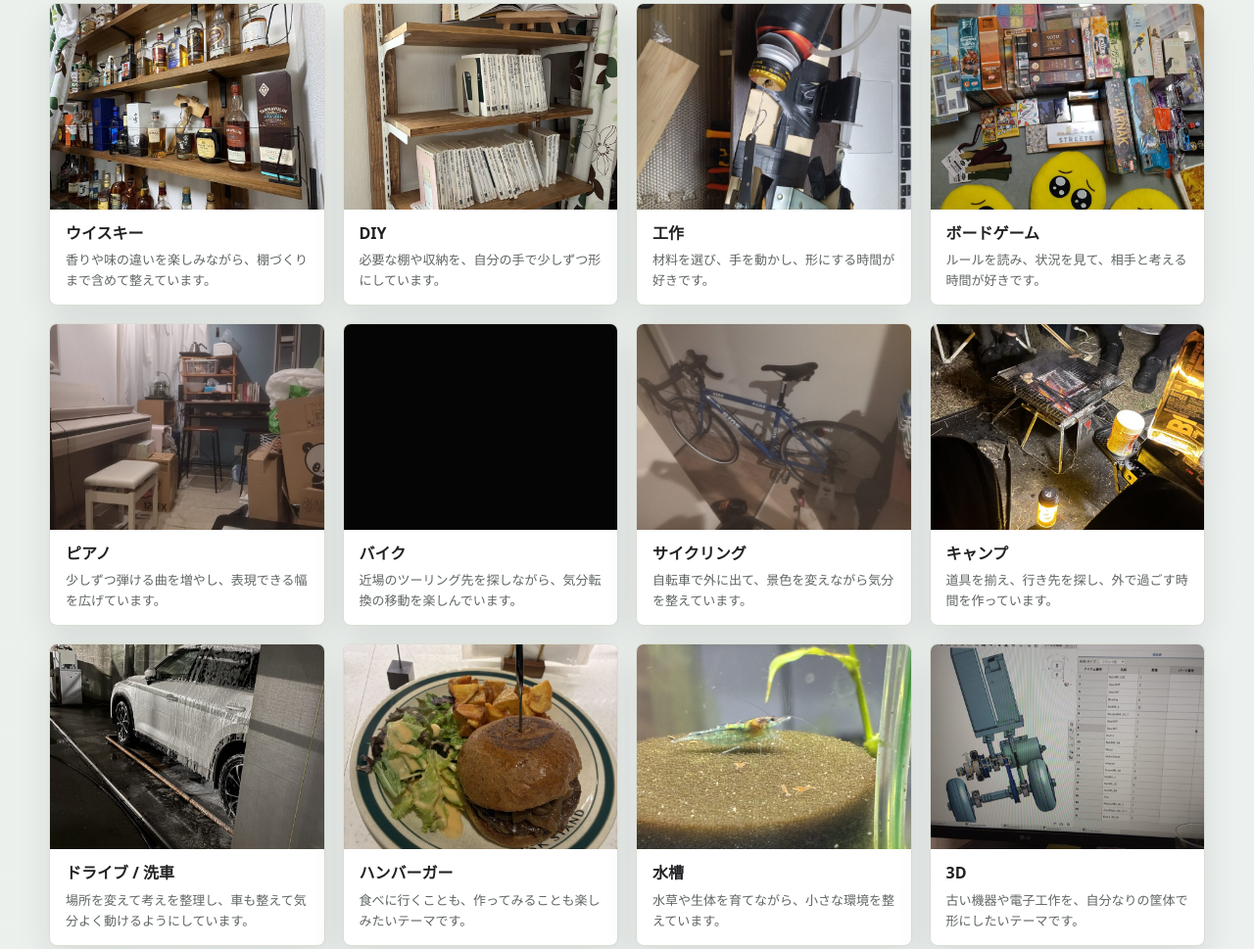
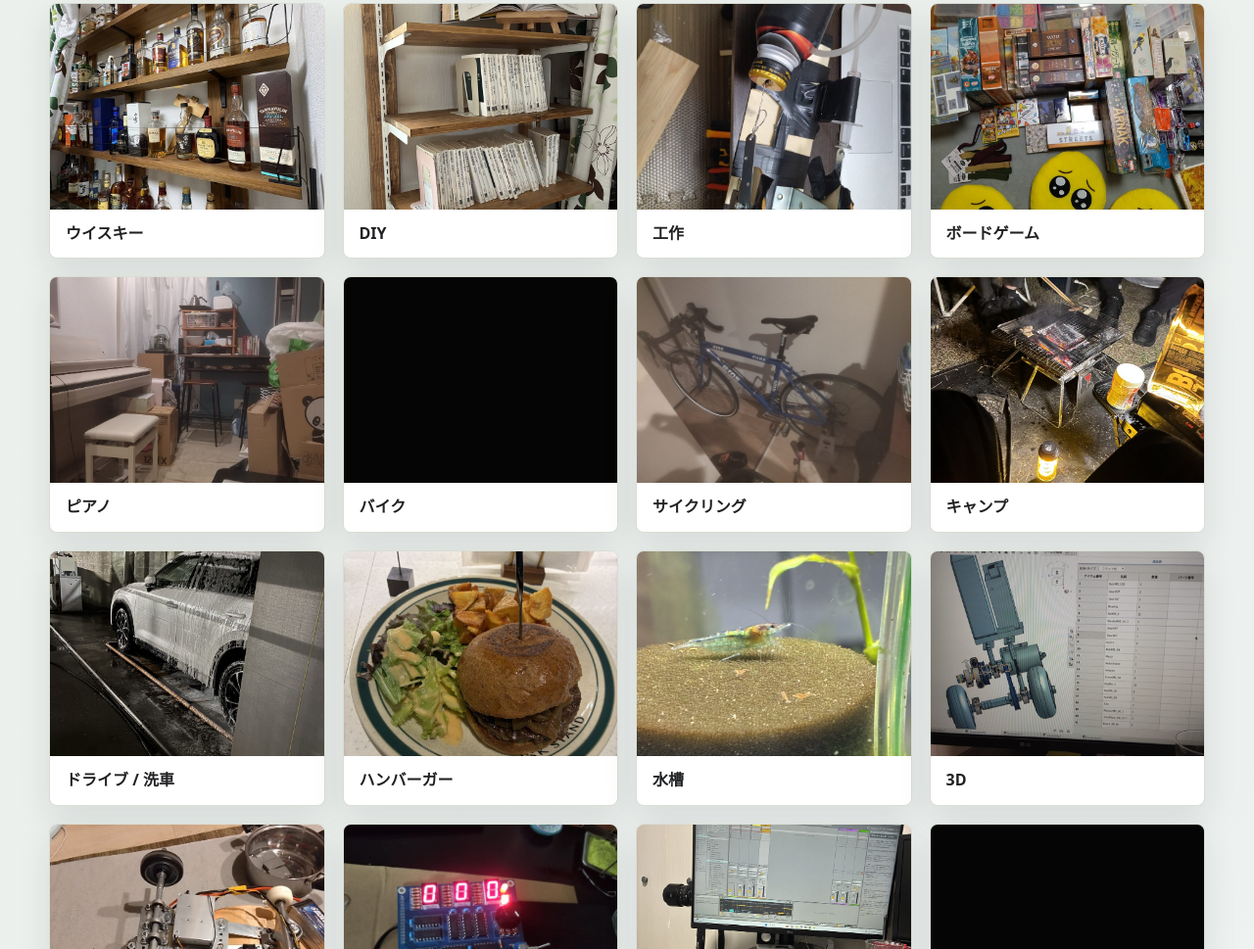
Before and after one commit to autoaim-jp/interest, a plain HTML site: page index.html in a window 1280 px wide. Shown: the part 679-1648 px from the top of the page at 98% size. Drawn offline with Linux system fonts and the light colour scheme.

Commit message:
Move hobby comment to per-photo caption in lightbox, drop card summary

```diff
--- a/app.js
+++ b/app.js
@@ -9,7 +9,7 @@
     article.setAttribute("aria-label", item.title + "の写真を見る");
 
     var img = document.createElement("img");
-    img.src = item.images[0];
+    img.src = item.images[0].src;
     img.alt = item.title;
     img.loading = "lazy";
     article.appendChild(img);
@@ -27,10 +27,6 @@
     var h3 = document.createElement("h3");
     h3.textContent = item.title;
     body.appendChild(h3);
-
-    var p = document.createElement("p");
-    p.textContent = item.comment;
-    body.appendChild(p);
 
     article.appendChild(body);
 
@@ -64,6 +60,7 @@
 
   // ライトボックス ---------------------------------------------------
   var lightbox = document.querySelector(".image-lightbox");
+  var lightboxTitle = lightbox.querySelector(".image-lightbox-title");
   var lightboxImage = lightbox.querySelector(".image-lightbox-image");
   var lightboxCaption = lightbox.querySelector(".image-lightbox-caption");
   var lightboxThumbs = lightbox.querySelector(".image-lightbox-thumbs");
@@ -74,8 +71,10 @@
 
   function showImage(index) {
     currentIndex = index;
-    lightboxImage.src = currentItem.images[index];
+    var image = currentItem.images[index];
+    lightboxImage.src = image.src;
     lightboxImage.alt = currentItem.title;
+    lightboxCaption.textContent = image.caption;
     Array.prototype.forEach.call(
       lightboxThumbs.querySelectorAll("img"),
       function (thumb, i) {
@@ -86,13 +85,13 @@
 
   function openLightbox(item) {
     currentItem = item;
-    lightboxCaption.textContent = item.title + " — " + item.comment;
+    lightboxTitle.textContent = item.title;
     lightboxThumbs.innerHTML = "";
 
     if (item.images.length > 1) {
-      item.images.forEach(function (src, i) {
+      item.images.forEach(function (image, i) {
         var thumb = document.createElement("img");
-        thumb.src = src;
+        thumb.src = image.src;
         thumb.alt = item.title + " " + (i + 1);
         thumb.addEventListener("click", function (e) {
           e.stopPropagation();
--- a/data.js
+++ b/data.js
@@ -1,284 +1,331 @@
 window.INTEREST_HOBBIES = [
   {
     title: "ウイスキー",
-    comment: "香りや味の違いを楽しみながら、棚づくりまで含めて整えています。",
-    images: ["/assets/hobby-whiskey.jpeg"],
+    images: [
+      { src: "/assets/hobby-whiskey.jpeg", caption: "香りや味の違いを楽しみながら、棚づくりまで含めて整えています。" }
+    ],
     group: "hobby"
   },
   {
     title: "DIY",
-    comment: "必要な棚や収納を、自分の手で少しずつ形にしています。",
-    images: ["/assets/hobby-diy.jpeg"],
+    images: [
+      { src: "/assets/hobby-diy.jpeg", caption: "必要な棚や収納を、自分の手で少しずつ形にしています。" }
+    ],
     group: "hobby"
   },
   {
     title: "工作",
-    comment: "材料を選び、手を動かし、形にする時間が好きです。",
-    images: ["/assets/hobby-craft.jpeg"],
+    images: [
+      { src: "/assets/hobby-craft.jpeg", caption: "材料を選び、手を動かし、形にする時間が好きです。" }
+    ],
     group: "hobby"
   },
   {
     title: "ボードゲーム",
-    comment: "ルールを読み、状況を見て、相手と考える時間が好きです。",
-    images: ["/assets/hobby-board-game.jpeg"],
+    images: [
+      { src: "/assets/hobby-board-game.jpeg", caption: "ルールを読み、状況を見て、相手と考える時間が好きです。" }
+    ],
     group: "hobby"
   },
   {
     title: "ピアノ",
-    comment: "少しずつ弾ける曲を増やし、表現できる幅を広げています。",
-    images: ["/assets/hobby-piano.jpeg"],
+    images: [
+      { src: "/assets/hobby-piano.jpeg", caption: "少しずつ弾ける曲を増やし、表現できる幅を広げています。" }
+    ],
     group: "hobby"
   },
   {
     title: "バイク",
-    comment: "近場のツーリング先を探しながら、気分転換の移動を楽しんでいます。",
-    images: ["/assets/hobby-placeholder.png"],
+    images: [
+      { src: "/assets/hobby-placeholder.png", caption: "近場のツーリング先を探しながら、気分転換の移動を楽しんでいます。" }
+    ],
     group: "hobby"
   },
   {
     title: "サイクリング",
-    comment: "自転車で外に出て、景色を変えながら気分を整えています。",
-    images: ["/assets/hobby-cycling.jpeg"],
+    images: [
+      { src: "/assets/hobby-cycling.jpeg", caption: "自転車で外に出て、景色を変えながら気分を整えています。" }
+    ],
     group: "hobby"
   },
   {
     title: "キャンプ",
-    comment: "道具を揃え、行き先を探し、外で過ごす時間を作っています。",
-    images: ["/assets/hobby-camping.jpeg"],
+    images: [
+      { src: "/assets/hobby-camping.jpeg", caption: "道具を揃え、行き先を探し、外で過ごす時間を作っています。" }
+    ],
     group: "hobby"
   },
   {
     title: "ドライブ / 洗車",
-    comment: "場所を変えて考えを整理し、車も整えて気分よく動けるようにしています。",
-    images: ["/assets/hobby-drive.jpeg"],
+    images: [
+      { src: "/assets/hobby-drive.jpeg", caption: "場所を変えて考えを整理し、車も整えて気分よく動けるようにしています。" }
+    ],
     group: "hobby"
   },
   {
     title: "ハンバーガー",
-    comment: "食べに行くことも、作ってみることも楽しみたいテーマです。",
-    images: ["/assets/hobby-burger.jpeg"],
+    images: [
+      { src: "/assets/hobby-burger.jpeg", caption: "食べに行くことも、作ってみることも楽しみたいテーマです。" }
+    ],
     group: "hobby"
   },
   {
     title: "水槽",
-    comment: "水草や生体を育てながら、小さな環境を整えています。",
-    images: ["/assets/hobby-aquarium.jpeg"],
+    images: [
+      { src: "/assets/hobby-aquarium.jpeg", caption: "水草や生体を育てながら、小さな環境を整えています。" }
+    ],
     group: "hobby"
   },
   {
     title: "3D",
-    comment: "古い機器や電子工作を、自分なりの筐体で形にしたいテーマです。",
-    images: ["/assets/hobby-3d.jpeg"],
+    images: [
+      { src: "/assets/hobby-3d.jpeg", caption: "古い機器や電子工作を、自分なりの筐体で形にしたいテーマです。" }
+    ],
     group: "hobby"
   },
   {
     title: "電動スケートボード",
-    comment: "モーターや部品を組み合わせ、動くものを作る試行錯誤です。",
-    images: ["/assets/hobby-electric-skateboard.jpeg"],
+    images: [
+      { src: "/assets/hobby-electric-skateboard.jpeg", caption: "モーターや部品を組み合わせ、動くものを作る試行錯誤です。" }
+    ],
     group: "hobby"
   },
   {
     title: "電子工作 / IoT",
-    comment: "小さなデバイスをつなぎ、暮らしの中で使える仕組みを考えています。",
-    images: ["/assets/hobby-electronics.jpeg"],
+    images: [
+      { src: "/assets/hobby-electronics.jpeg", caption: "小さなデバイスをつなぎ、暮らしの中で使える仕組みを考えています。" }
+    ],
     group: "hobby"
   },
   {
     title: "音楽制作",
-    comment: "動画や発信に使える音を、自分でも作れるように試しています。",
-    images: ["/assets/hobby-dtm.jpeg"],
+    images: [
+      { src: "/assets/hobby-dtm.jpeg", caption: "動画や発信に使える音を、自分でも作れるように試しています。" }
+    ],
     group: "hobby"
   },
   {
     title: "音楽鑑賞",
-    comment: "曲を聴きながら、気分を整えたり表現の引き出しを増やしたりしています。",
-    images: ["/assets/hobby-placeholder.png"],
+    images: [
+      { src: "/assets/hobby-placeholder.png", caption: "曲を聴きながら、気分を整えたり表現の引き出しを増やしたりしています。" }
+    ],
     group: "hobby"
   },
   {
     title: "読書",
-    comment: "考える材料を増やし、メモや発信につなげる時間です。",
-    images: ["/assets/hobby-placeholder.png"],
+    images: [
+      { src: "/assets/hobby-placeholder.png", caption: "考える材料を増やし、メモや発信につなげる時間です。" }
+    ],
     group: "hobby"
   },
   {
     title: "旅行",
-    comment: "行き先を調べ、準備し、移動そのものも楽しみたいテーマです。",
-    images: ["/assets/hobby-travel.jpeg"],
+    images: [
+      { src: "/assets/hobby-travel.jpeg", caption: "行き先を調べ、準備し、移動そのものも楽しみたいテーマです。" }
+    ],
     group: "hobby"
   },
   {
     title: "トランプ収集",
-    comment: "集める楽しさや、ものの魅力を言葉にする練習にもなっています。",
-    images: ["/assets/hobby-placeholder.png"],
+    images: [
+      { src: "/assets/hobby-placeholder.png", caption: "集める楽しさや、ものの魅力を言葉にする練習にもなっています。" }
+    ],
     group: "hobby"
   },
   {
     title: "レーザー彫刻",
-    comment: "ウイスキーやコースターなど、ものづくりと趣味をつなぐ実験です。",
-    images: ["/assets/hobby-placeholder.png"],
+    images: [
+      { src: "/assets/hobby-placeholder.png", caption: "ウイスキーやコースターなど、ものづくりと趣味をつなぐ実験です。" }
+    ],
     group: "hobby"
   },
   {
     title: "パラコード",
-    comment: "編み方や使い道を試しながら、手で作る小物を楽しみたいテーマです。",
-    images: ["/assets/hobby-paracord.jpeg"],
+    images: [
+      { src: "/assets/hobby-paracord.jpeg", caption: "編み方や使い道を試しながら、手で作る小物を楽しみたいテーマです。" }
+    ],
     group: "hobby"
   },
   {
     title: "コーヒー",
-    comment: "作業や確認のきっかけとして、日常のリズムに入れています。",
-    images: ["/assets/hobby-placeholder.png"],
+    images: [
+      { src: "/assets/hobby-placeholder.png", caption: "作業や確認のきっかけとして、日常のリズムに入れています。" }
+    ],
     group: "hobby"
   },
   {
     title: "紅茶",
-    comment: "香りや味の違いを楽しみながら、落ち着く時間を作っています。",
-    images: ["/assets/hobby-placeholder.png"],
+    images: [
+      { src: "/assets/hobby-placeholder.png", caption: "香りや味の違いを楽しみながら、落ち着く時間を作っています。" }
+    ],
     group: "hobby"
   },
   {
     title: "散歩",
-    comment: "短く外に出て、気分を切り替える時間です。",
-    images: ["/assets/hobby-placeholder.png"],
+    images: [
+      { src: "/assets/hobby-placeholder.png", caption: "短く外に出て、気分を切り替える時間です。" }
+    ],
     group: "hobby"
   },
   {
     title: "銀粘土",
-    comment: "手で形を作り、身につけられるものに仕上げるものづくりです。",
-    images: ["/assets/hobby-silver-clay.jpeg"],
+    images: [
+      { src: "/assets/hobby-silver-clay.jpeg", caption: "手で形を作り、身につけられるものに仕上げるものづくりです。" }
+    ],
     group: "hobby"
   },
   {
     title: "海外ドラマ",
-    comment: "物語や会話のテンポを楽しみながら、気分転換しています。",
-    images: ["/assets/hobby-placeholder.png"],
+    images: [
+      { src: "/assets/hobby-placeholder.png", caption: "物語や会話のテンポを楽しみながら、気分転換しています。" }
+    ],
     group: "hobby"
   },
   {
     title: "バラエティ",
-    comment: "気軽に笑えるものを見て、頭を切り替える時間です。",
-    images: ["/assets/hobby-placeholder.png"],
+    images: [
+      { src: "/assets/hobby-placeholder.png", caption: "気軽に笑えるものを見て、頭を切り替える時間です。" }
+    ],
     group: "hobby"
   },
   {
     title: "海",
-    comment: "海を見て、気分を切り替える時間です。",
-    images: ["/assets/hobby-sea.jpeg"],
+    images: [
+      { src: "/assets/hobby-sea.jpeg", caption: "海を見て、気分を切り替える時間です。" }
+    ],
     group: "hobby"
   },
   {
     title: "麻雀",
-    comment: "牌効率、読み、駆け引きを少しずつ覚えていきたいゲームです。",
-    images: ["/assets/hobby-mahjong.jpeg"],
+    images: [
+      { src: "/assets/hobby-mahjong.jpeg", caption: "牌効率、読み、駆け引きを少しずつ覚えていきたいゲームです。" }
+    ],
     group: "hobby"
   },
   {
     title: "カセットテープ",
-    comment: "お気に入りの音楽をテープで持ち、アナログな音を楽しんでいます。",
-    images: ["/assets/hobby-cassette-tape.jpeg"],
+    images: [
+      { src: "/assets/hobby-cassette-tape.jpeg", caption: "お気に入りの音楽をテープで持ち、アナログな音を楽しんでいます。" }
+    ],
     group: "hobby"
   },
   {
     title: "プログラミング",
-    comment: "ラズパイなどを使いながら、思いついた仕組みをコードで形にしています。",
-    images: ["/assets/hobby-placeholder.png"],
+    images: [
+      { src: "/assets/hobby-placeholder.png", caption: "ラズパイなどを使いながら、思いついた仕組みをコードで形にしています。" }
+    ],
     group: "hobby"
   },
   {
     title: "カセットプレイヤー修理",
-    comment: "古いオーディオ機器を掃除し、直し、もう一度使えるようにしたいです。",
-    images: ["/assets/hobby-cassette-repair.jpeg"],
+    images: [
+      { src: "/assets/hobby-cassette-repair.jpeg", caption: "古いオーディオ機器を掃除し、直し、もう一度使えるようにしたいです。" }
+    ],
     group: "challenge"
   },
   {
     title: "動画撮影 / 編集",
-    comment: "撮ったものを短くまとめ、伝わる形にすることを試したいです。",
-    images: ["/assets/hobby-video.jpeg"],
+    images: [
+      { src: "/assets/hobby-video.jpeg", caption: "撮ったものを短くまとめ、伝わる形にすることを試したいです。" }
+    ],
     group: "challenge"
   },
   {
     title: "料理 / 低温調理",
-    comment: "おいしく作ること、誰かに試してもらうことに関心があります。",
-    images: ["/assets/hobby-placeholder.png"],
+    images: [
+      { src: "/assets/hobby-placeholder.png", caption: "おいしく作ること、誰かに試してもらうことに関心があります。" }
+    ],
     group: "challenge"
   },
   {
     title: "猫カフェ",
-    comment: "猫を眺めながら、ゆっくり過ごす時間を作ってみたいです。",
-    images: ["/assets/hobby-cat.jpeg"],
+    images: [
+      { src: "/assets/hobby-cat.jpeg", caption: "猫を眺めながら、ゆっくり過ごす時間を作ってみたいです。" }
+    ],
     group: "challenge"
   },
   {
     title: "ゴルフ",
-    comment: "外に出るきっかけとして、少しずつ試したいテーマです。",
-    images: ["/assets/hobby-golf.jpeg"],
+    images: [
+      { src: "/assets/hobby-golf.jpeg", caption: "外に出るきっかけとして、少しずつ試したいテーマです。" }
+    ],
     group: "challenge"
   },
   {
     title: "ポーカー",
-    comment: "確率、読み、駆け引きを楽しむゲームとして試してみたいです。",
-    images: ["/assets/hobby-placeholder.png"],
+    images: [
+      { src: "/assets/hobby-placeholder.png", caption: "確率、読み、駆け引きを楽しむゲームとして試してみたいです。" }
+    ],
     group: "challenge"
   },
   {
     title: "映画鑑賞",
-    comment: "物語や映像表現を楽しみながら、感想を言葉にしてみたいです。",
-    images: ["/assets/hobby-placeholder.png"],
+    images: [
+      { src: "/assets/hobby-placeholder.png", caption: "物語や映像表現を楽しみながら、感想を言葉にしてみたいです。" }
+    ],
     group: "challenge"
   },
   {
     title: "Podcast",
-    comment: "話す練習や発信の場として、音声で考えをまとめてみたいです。",
-    images: ["/assets/hobby-placeholder.png"],
+    images: [
+      { src: "/assets/hobby-placeholder.png", caption: "話す練習や発信の場として、音声で考えをまとめてみたいです。" }
+    ],
     group: "challenge"
   },
   {
     title: "色塗り",
-    comment: "色の組み合わせや塗り方を試しながら、手を動かす表現を増やしたいです。",
-    images: ["/assets/hobby-coloring.jpeg"],
+    images: [
+      { src: "/assets/hobby-coloring.jpeg", caption: "色の組み合わせや塗り方を試しながら、手を動かす表現を増やしたいです。" }
+    ],
     group: "challenge"
   },
   {
     title: "芸術鑑賞",
-    comment: "美術館やギャラリーで作品に触れ、感じたことを言葉にしてみたいです。",
-    images: ["/assets/hobby-placeholder.png"],
+    images: [
+      { src: "/assets/hobby-placeholder.png", caption: "美術館やギャラリーで作品に触れ、感じたことを言葉にしてみたいです。" }
+    ],
     group: "challenge"
   },
   {
     title: "車中泊",
-    comment: "車を停めて一晩過ごし、いつもと違う場所で朝を迎えてみたいテーマです。",
-    images: ["/assets/hobby-placeholder.png"],
+    images: [
+      { src: "/assets/hobby-placeholder.png", caption: "車を停めて一晩過ごし、いつもと違う場所で朝を迎えてみたいテーマです。" }
+    ],
     group: "challenge"
   },
   {
     title: "葉巻",
-    comment: "香りや味わいをゆっくり楽しみながら、これから試してみたいテーマです。",
-    images: ["/assets/hobby-placeholder.png"],
+    images: [
+      { src: "/assets/hobby-placeholder.png", caption: "香りや味わいをゆっくり楽しみながら、これから試してみたいテーマです。" }
+    ],
     group: "challenge"
   },
   {
     title: "3Dプリンタ",
-    comment: "アイデアを形にする道具として、これから使ってみたいテーマです。",
-    images: ["/assets/hobby-placeholder.png"],
+    images: [
+      { src: "/assets/hobby-placeholder.png", caption: "アイデアを形にする道具として、これから使ってみたいテーマです。" }
+    ],
     group: "challenge"
   },
   {
     title: "水耕栽培",
-    comment: "野菜やハーブを育てながら、暮らしの中で育てる楽しさを試してみたいテーマです。",
-    images: ["/assets/hobby-placeholder.png"],
+    images: [
+      { src: "/assets/hobby-placeholder.png", caption: "野菜やハーブを育てながら、暮らしの中で育てる楽しさを試してみたいテーマです。" }
+    ],
     group: "challenge"
   },
   {
     title: "JapanGuesser",
-    comment: "地図と手がかりから場所を推理するゲームで、観察力や地理感覚を楽しみたいテーマです。",
-    images: ["/assets/hobby-placeholder.png"],
+    images: [
+      { src: "/assets/hobby-placeholder.png", caption: "地図と手がかりから場所を推理するゲームで、観察力や地理感覚を楽しみたいテーマです。" }
+    ],
     group: "challenge"
   },
   {
     title: "お香",
-    comment: "香りを焚いて、部屋の空気や気持ちを整える時間を作ってみたいテーマです。",
-    images: ["/assets/hobby-placeholder.png"],
+    images: [
+      { src: "/assets/hobby-placeholder.png", caption: "香りを焚いて、部屋の空気や気持ちを整える時間を作ってみたいテーマです。" }
+    ],
     group: "challenge"
   }
 ];
--- a/styles.css
+++ b/styles.css
@@ -204,13 +204,6 @@ h2 {
   letter-spacing: 0;
 }
 
-.interest-card p {
-  margin-top: 6px;
-  color: var(--muted);
-  font-size: 13px;
-  line-height: 1.6;
-}
-
 .image-lightbox {
   position: fixed;
   inset: 0;
@@ -236,9 +229,17 @@ h2 {
   cursor: default;
 }
 
+.image-lightbox-title {
+  max-width: min(100%, 820px);
+  margin: 0;
+  color: var(--white);
+  font-size: 20px;
+  text-align: center;
+}
+
 .image-lightbox-image {
   max-width: min(100%, 920px);
-  max-height: 68vh;
+  max-height: 62vh;
   display: block;
   object-fit: contain;
   border-radius: 8px;
@@ -249,9 +250,9 @@ h2 {
 .image-lightbox-caption {
   max-width: min(100%, 820px);
   margin: 0;
-  color: var(--white);
-  font-size: 15px;
-  font-weight: 700;
+  color: rgba(255, 255, 255, 0.82);
+  font-size: 14px;
+  line-height: 1.6;
   text-align: center;
 }
 
```
Also changed, not shown: index.html (+1 -0 lines).
